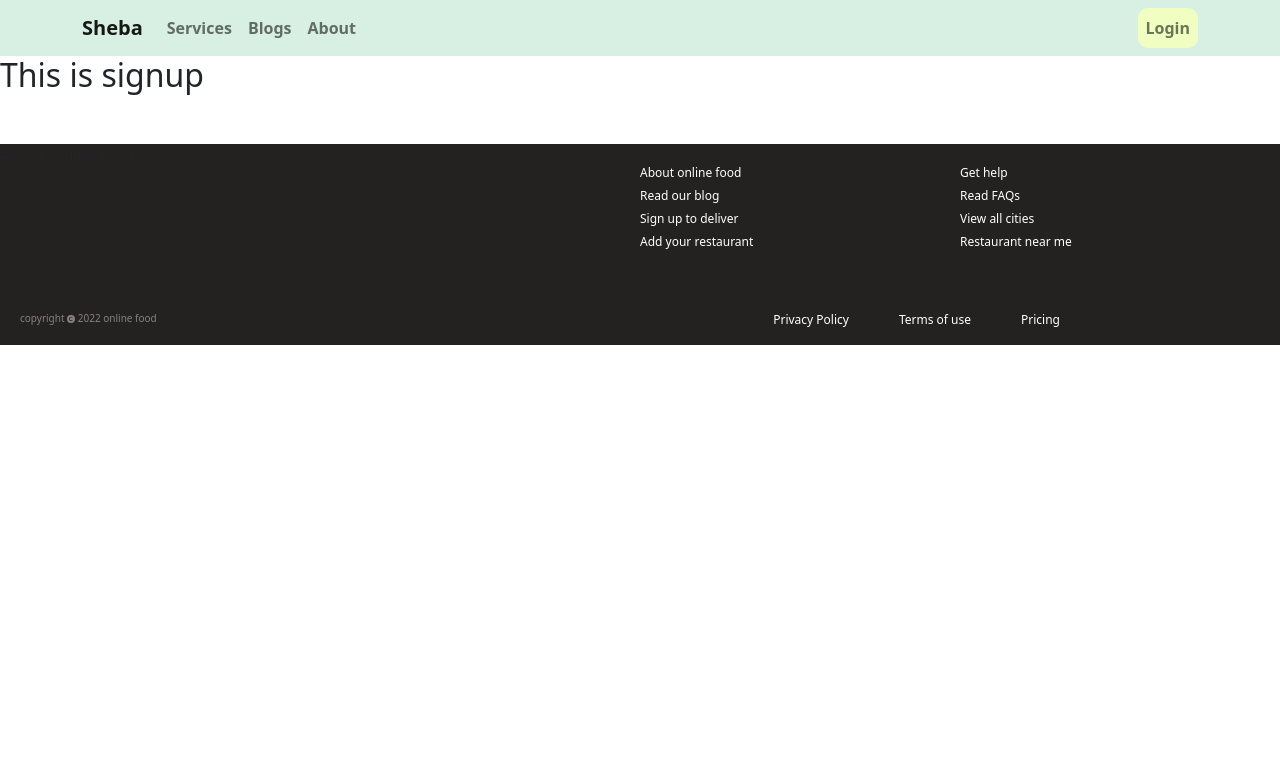
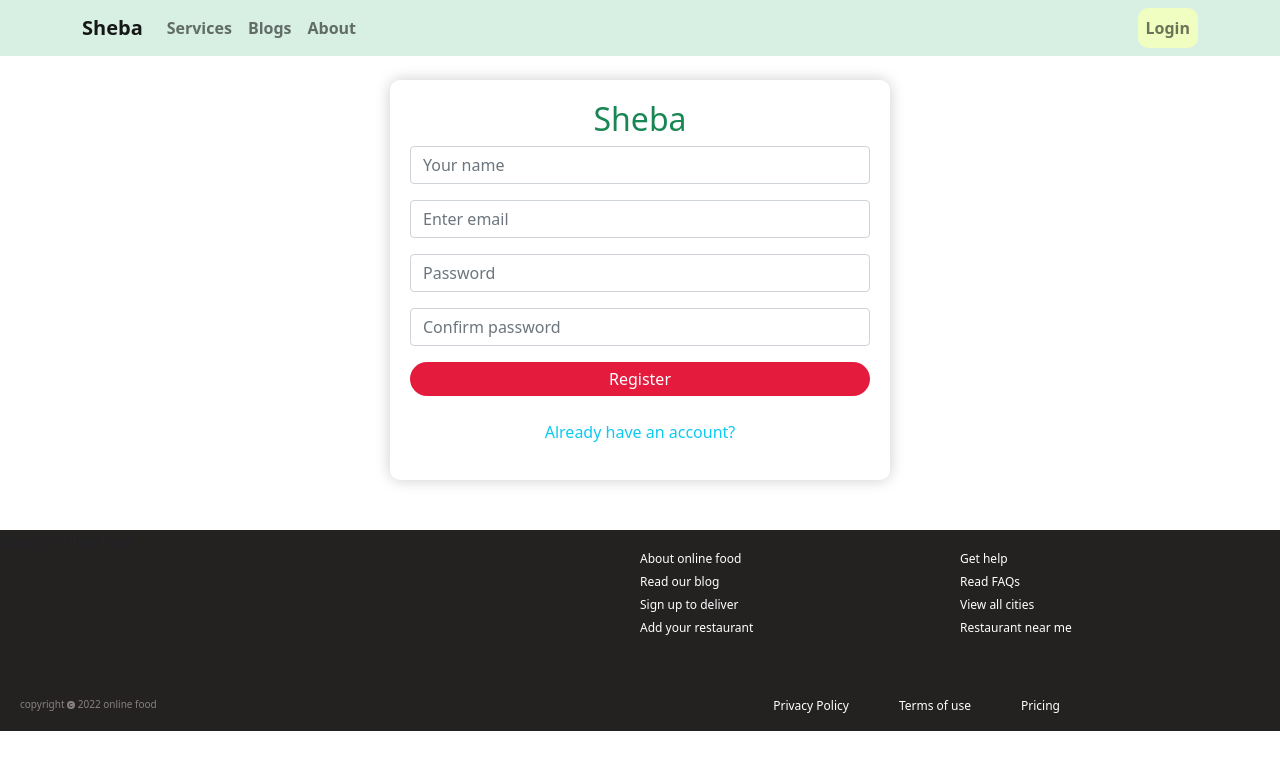
Before and after one commit to Arif6474/sheba, a React (Create React App) app: page /signup in a window 1280 px wide. Shown: the top 770 px of the page. Built offline with nearby package versions, Linux system fonts and the light colour scheme.

Commit message:
added login form

```diff
--- a/src/components/Login/Login/Login.css
+++ b/src/components/Login/Login/Login.css
@@ -0,0 +1,15 @@
+.login-form{
+    width:500px;
+    box-shadow: 0 0 15px rgba(0,0,0, 0.2);
+    border-radius: 10px;
+    padding: 20px;
+}
+.account{
+    margin-top: 15px;
+    color: rgb(94, 89, 89);
+    font-size: 15px;
+}
+.login-title{
+   color: mediumseagreen;
+    margin: 20px auto;
+}
--- a/src/components/Login/Login/Login.js
+++ b/src/components/Login/Login/Login.js
@@ -1,10 +1,39 @@
 import React from 'react';
+import { Form } from 'react-bootstrap';
+import { useNavigate } from 'react-router-dom';
+import './Login.css'
 
 const Login = () => {
+    const navigate =useNavigate();
+
+    const handleLogin = () => {
+        navigate('/signup')
+    }
     return (
-        <div>
-            <h2>This is a login</h2>
+        <Form className="login-form mx-auto mt-4">
+        <div className="text-center text-success">
+            <h2>Sheba</h2>
         </div>
+      <Form.Group className="mb-3" controlId="formBasicEmail">
+
+        <Form.Control type="email" placeholder="Enter email" />
+      </Form.Group>
+
+      <Form.Group className="mb-3" controlId="formBasicPassword">
+
+        <Form.Control type="password" placeholder="Password" />
+      </Form.Group>
+
+      <button className="register-btn" >
+        Login
+      </button>
+      <p className="account">
+        New to Sheba?
+        <span onClick={handleLogin} className="text-info ms-2">
+          Open an account
+        </span>
+      </p>
+    </Form>
     );
 };
 
--- a/src/components/Login/Signup/Signup.css
+++ b/src/components/Login/Signup/Signup.css
@@ -0,0 +1,21 @@
+.register-btn{
+    width: 100%;
+    background-color:#e41b3d;
+    border-radius: 20px;
+    border:none;
+    color:white;
+    padding: 5px 0;
+}
+.register-btn:hover{
+    background-color:#dc0227;
+}
+.login input{
+    border-radius: 10px;
+    font-size: 12px;
+}
+.login label{
+    font-size: 13px;
+    font-weight:500;
+    color:#312e2e;
+    opacity: 0.7;
+}
--- a/src/components/Login/Signup/Signup.js
+++ b/src/components/Login/Signup/Signup.js
@@ -1,11 +1,48 @@
 import React from 'react';
+import { Form } from 'react-bootstrap';
+import { useNavigate } from 'react-router-dom';
+import './Signup.css'
+
 
 const Signup = () => {
+    const navigate = useNavigate();
+
+    const handleSignup = () => {
+        navigate('/login')
+    }
     return (
-        <div>
-            <h2>This is signup</h2>
+        <Form  className="login-form mx-auto mt-4">
+            <div className="text-center text-success">
+            <h2>Sheba</h2>
         </div>
+        <Form.Group className="mb-3" controlId="formBasicEmail">
+
+          <Form.Control type="text" name="name" placeholder="Your name" />
+        </Form.Group>
+        <Form.Group className="mb-3" controlId="formBasicEmail">
+
+          <Form.Control type="email"  name="email" placeholder="Enter email" />
+        </Form.Group>
+
+        <Form.Group className="mb-3" controlId="formBasicPassword">
+
+          <Form.Control type="password"  name="password" placeholder="Password" />
+        </Form.Group>
+        <Form.Group className="mb-3" controlId="formBasicPassword">
+
+          <Form.Control type="password"  name="confirm-password" placeholder="Confirm password" />
+        </Form.Group>
+
+        <button className="register-btn" >
+          Register
+        </button>
+        <p onClick={handleSignup} className="text-center  mt-4 text-info" >
+          Already have an account?
+
+        </p>
+      </Form>
     );
+
 };
 
 export default Signup;
--- a/src/components/Service/Service.css
+++ b/src/components/Service/Service.css
@@ -29,7 +29,7 @@
 
 .service-btn {
     width: 100%;
-    background-color:rgb(37, 130, 37);
+    background-color:rgb(197, 21, 45);
     padding: 10px;
     border-radius: 5px;
     border:none;
@@ -38,7 +38,8 @@
     cursor: pointer;
     font-size: 15px;
     font-weight: bold;
+    margin-bottom: 0;
 }
 .service-btn:hover{
-    background-color:rgb(8, 26, 8);
+    background-color:rgb(110, 4, 16);
 }
--- a/src/components/Service/Service.js
+++ b/src/components/Service/Service.js
@@ -17,7 +17,7 @@ const Service = ({service}) => {
         <p className="service-description">{des}</p>
 
         </div>
-        <button onClick={() => navigateToServiceDetail (id)}  className="service-btn">Book: {name}</button>
+        <button onClick={() => navigateToServiceDetail (id)}  className="service-btn">{name}</button>
     </div>
     );
 };
--- a/src/components/ServiceDetail/ServiceDetail.js
+++ b/src/components/ServiceDetail/ServiceDetail.js
@@ -7,7 +7,7 @@ const ServiceDetail = () => {
            <h2>This is a service detail page</h2>
       <div className="text-center my-4">
         <Link to="/checkout">
-          <button className="btn btn-primary">Checkout</button>
+          <button className="btn btn-info">Checkout</button>
         </Link>
       </div>
         </div>
```
